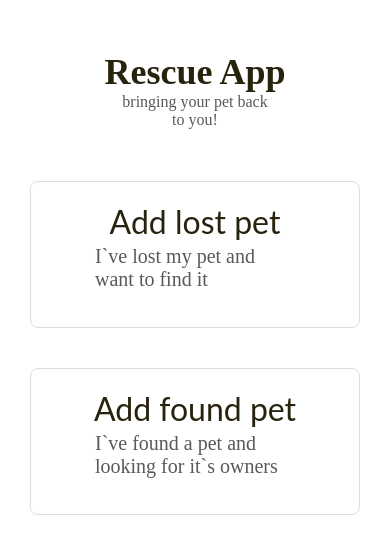
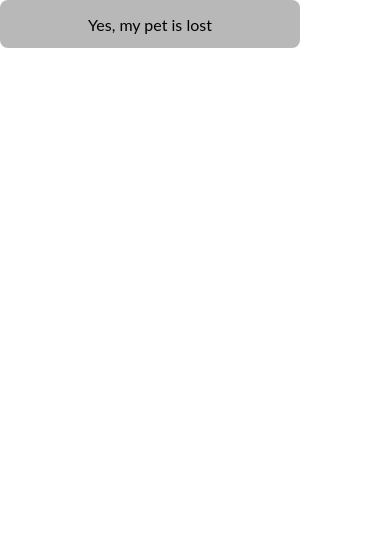
Before and after one commit to Valroshal/PetResqueFrontend, a React Native app: screen / in a window 390 px wide. Shown: the top 554 px of the page. Built offline with nearby package versions, Linux system fonts and the light colour scheme.

Commit message:
custom btn

```diff
--- a/App.js
+++ b/App.js
@@ -9,7 +9,7 @@
 
 import * as React from 'react';
 import {SafeAreaView, StyleSheet, Text} from 'react-native';
-import AddPetFirst from './src/containers/AddPetFirst/AddPetFirst';
+import GlobalBtn from './src/containers/components/GlobalBtn/GlobalBtn';
 
 
 const styles = StyleSheet.create({
@@ -33,9 +33,19 @@ const styles = StyleSheet.create({
 
 
 const App = () => {
+
+  const handlePressBtn = () => {
+    console.log("bla bla");
+  }
+
   return (
     <SafeAreaView>
-      <AddPetFirst />
+      <GlobalBtn
+          innerText="Yes, my pet is lost"
+          innerTextColor="black"
+          backGroundColor="#B8B8B8"
+          onPressButton={handlePressBtn}
+      />
     </SafeAreaView>
   );
 };
--- a/src/containers/AddPetFirst/AddPetFirst.tsx
+++ b/src/containers/AddPetFirst/AddPetFirst.tsx
@@ -1,7 +1,7 @@
 import * as React from 'react';
 import {TouchableHighlight, TouchableOpacity, View} from "react-native";
 import TopLogo from "../components/TopLogo/TopLogo";
-import AddRemoveCard from "./AdddRemoveCard/AddRemoveCard";
+import AddRemoveCard from "./components/AdddRemoveCard/AddRemoveCard";
 
 const AddPetFirst = () => {
     const lostPet = () => {
@@ -29,7 +29,7 @@ const AddPetFirst = () => {
                   <AddRemoveCard
                       upperText="Add found pet"
                       lowerText="I`ve found a pet and looking for it`s owners"
-                      onPress={foundPet}
+                      onPressCard={foundPet}
                   />
           </View>
       </View>
--- a/src/containers/AddPetFirst/AdddRemoveCard/AddRemoveCard.tsx
+++ b/src/containers/AddPetFirst/components/AdddRemoveCard/AddRemoveCard.tsx
@@ -1,6 +1,6 @@
 import * as React from 'react';
 import {StyleSheet, ViewStyle, TextStyle, Text, View, TouchableHighlight, TouchableOpacity} from 'react-native';
-import Plus from '../../../assets/svg/plus.svg';
+import Plus from '../../../../assets/svg/plus.svg';
 import {useState} from "react";
 
 const styles = StyleSheet.create({
--- /dev/null
+++ b/src/containers/components/GlobalBtn/GlobalBtn.tsx
@@ -0,0 +1,42 @@
+import * as React from 'react';
+import {StyleSheet, ViewStyle, Text, TouchableOpacity} from 'react-native';
+
+const styles = StyleSheet.create({
+    defaultContainer: {
+        display: "flex",
+        flexDirection: "row",
+        justifyContent: "center",
+        alignItems: "center",
+        width: 300,
+        height: 48,
+        borderRadius: 8
+    } as ViewStyle
+});
+
+
+interface Props{
+    innerText: string
+    innerTextColor: string
+    backGroundColor: string
+    borderColor?: string
+    onPressButton: () => void
+}
+
+
+const GlobalBtn: React.FC<Props>  = ({innerText,innerTextColor,backGroundColor,borderColor , onPressButton}) => {
+
+    return (
+        <TouchableOpacity
+            style={[ styles.defaultContainer ,{backgroundColor: backGroundColor},
+                     !borderColor ? null : {borderColor: borderColor, borderWidth: 1} ]}
+            onPress={onPressButton}
+        >
+            <Text style={{color: innerTextColor, fontFamily: 'Lato', fontSize: 16}}>
+                {innerText}
+            </Text>
+        </TouchableOpacity>
+
+    );
+};
+
+export default GlobalBtn;
```
